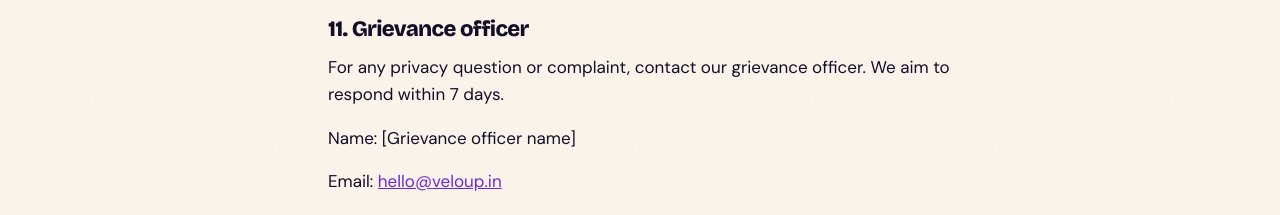
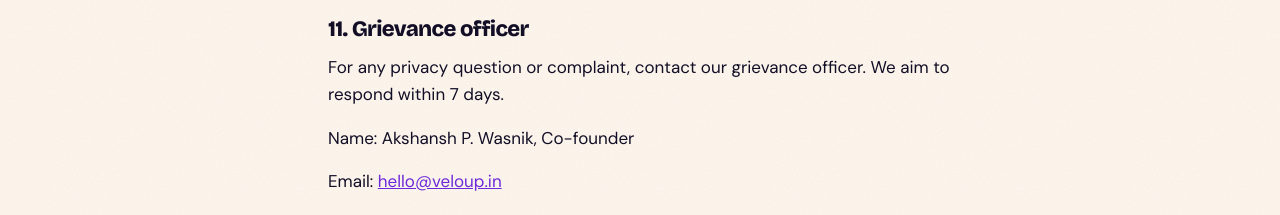
Before and after one commit to akkshhanshwasnik/veloup-website, a plain HTML site: page privacy.html in a window 1280 px wide. Shown: the part 3700-3915 px from the top of the page. Drawn offline with Linux system fonts and the light colour scheme.

Commit message:
Privacy policy: name Akshansh P. Wasnik as grievance officer
Co-Authored-By: Claude Opus 5.5 <noreply@anthropic.com>

```diff
--- a/privacy.html
+++ b/privacy.html
@@ -86,7 +86,7 @@
 
       <h2>11. Grievance officer</h2>
       <p>For any privacy question or complaint, contact our grievance officer. We aim to respond within 7 days.</p>
-      <ul class="contact-list"><li>Name: [Grievance officer name]</li><li>Email: <span data-email>hello@veloup.in</span></li><li>WhatsApp: <span data-number>+91 86696 14407</span></li><li>Address: VeloUp, Pune, Maharashtra, India</li></ul>
+      <ul class="contact-list"><li>Name: Akshansh P. Wasnik, Co-founder</li><li>Email: <span data-email>hello@veloup.in</span></li><li>WhatsApp: <span data-number>+91 86696 14407</span></li><li>Address: VeloUp, Pune, Maharashtra, India</li></ul>
 
       <h2>12. Changes to this policy</h2>
       <p>We may update this policy as our services or the law change. We'll update the date below, and tell clients directly about significant changes.</p>
```
